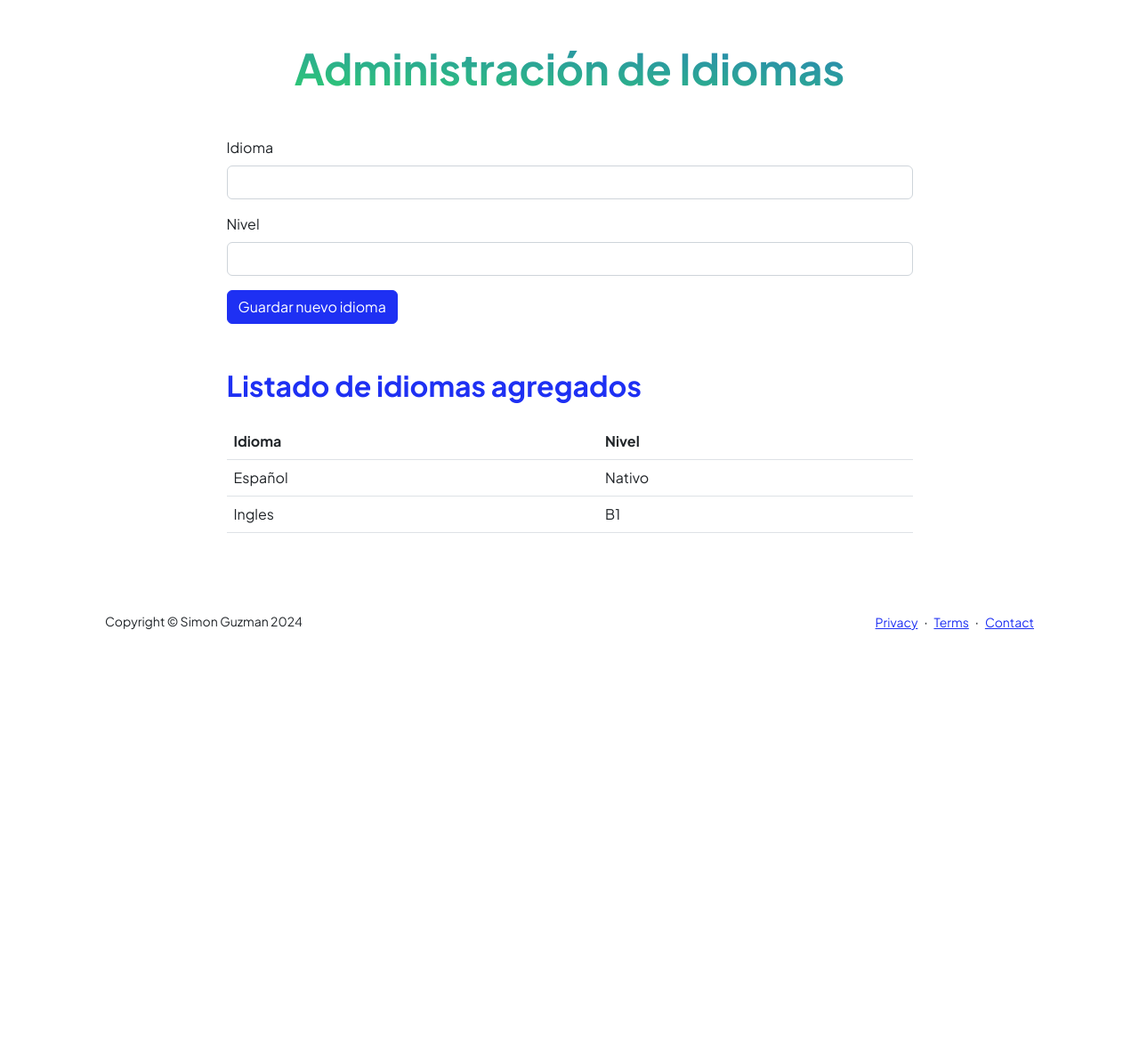
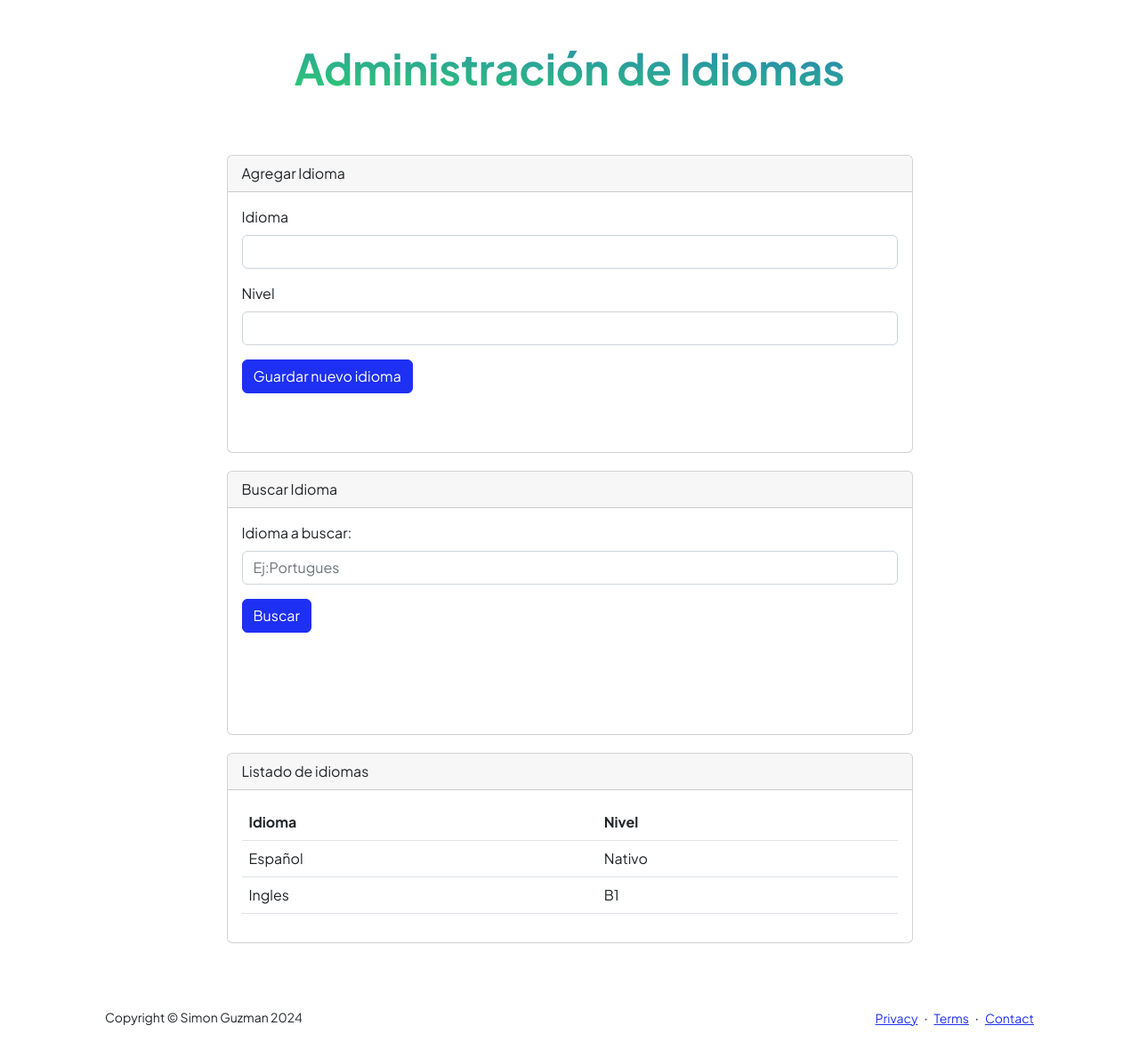
Before and after one commit to lcdosguzman/preyecto-cvs, a Django app: page /AppCurriculum/idiomas in a window 1280 px wide. Shown: the part 72-1252 px from the top of the page at 89% size. Before the commit the page ends 780 px from the top, so only its background shows below. Run offline with Django 5.2, Linux system fonts and the light colour scheme; data comes from the database, SQL or seed files in the repository; both versions use the stored data as it was after the commit; some libraries are stand-ins or nearby versions.

Commit message:
add search idioma y skills

```diff
--- a/proyectocvs/AppCurriculum/templates/AppCurriculum/idiomas.html
+++ b/proyectocvs/AppCurriculum/templates/AppCurriculum/idiomas.html
@@ -10,6 +10,11 @@
     <div class="row gx-5 justify-content-center">
         <div class="col-lg-11 col-xl-9 col-xxl-8">
               <!-- Form section-->
+              <div class="card" style="margin-top: 20px;">
+                <div class="card-header" >
+                  Agregar Idioma
+                </div>
+                <div class="card-body">
                   <section style="margin-bottom: 50px;">
                     {% if miFormulario.errors %}
                     <div class="alert alert-danger mt-3">
@@ -37,12 +42,63 @@
                   </form>
                   {{resp}}
                 </section>
+                </div>
+              </div>
+              <!-- section search-->
+             <div class="card" style="margin-top: 20px;">
+              <div class="card-header">
+                Buscar Idioma
+              </div>
+              <div class="card-body">
+                <section style="margin-bottom: 50px;">
+                  <form action="/AppCurriculum/idiomas/" method="GET" class="mb-3">{% csrf_token %}
+                    <div class="mb-3">
+                      <label for="exampleFormControlInput1" class="form-label">Idioma a buscar:</label>
+                      <input type="text" class="form-control" name="text_search" id="text_search" placeholder="Ej:Portugues">
+                    </div>
+                    <div class="mb-3">
+                      <input class="btn btn-primary" type="submit" value="Buscar">
+                    </div>
+                  </form>
+                  {% if respSearch %}
+                  <div class="alert alert-info" role="alert">
+                    {{respSearch}}
+                  </div>
+                  {% endif %}
+                  <div class="card-body">
+                    <section>
+                      {% if idiomaSearch %}
+                      <table class="table caption-top">
+                          <thead>
+                            <tr>
+                              <th scope="col">Idioma</th>
+                              <th scope="col">Nivel</th>
+                            </tr>
+                          </thead>
+                          <tbody>
+
+                              {% for r in idiomaSearch %}
+                              <tr>
+                                <td>{{r.idioma}}</td>
+                                <td>{{r.Nivel}}</td>
+                              </tr>
+                              {% endfor%}
+
+                          </tbody>
+                      </table>
+                      {% endif %}
+                  </section>
+                </section>
+              </div>
+              </div>
                <!-- Experience Section-->
+               <div class="card" style="margin-top: 20px;">
+                <div class="card-header">
+                  Listado de idiomas
+                </div>
+                <div class="card-body">
                   <section>
                     <table class="table caption-top">
-                    <div class="d-flex align-items-center justify-content-between mb-4">
-                        <h2 class="text-primary fw-bolder mb-0">Listado de idiomas agregados</h2>
-                    </div>
                         <thead>
                           <tr>
                             <th scope="col">Idioma</th>
@@ -61,5 +117,8 @@
                 </section>
                 </div>
               </div>
+
+        </div>
+    </div>
 </div>
 {% endblock %}
--- a/proyectocvs/AppCurriculum/urls.py
+++ b/proyectocvs/AppCurriculum/urls.py
@@ -6,6 +6,8 @@ urlpatterns = [
     path('experiencia',views.experiencia,name="Experiencia"),
     path('educacion',views.estudio,name="Educacion"),
     path('idiomas',views.idiomas,name="Idiomas"),
+    path('idiomas/',views.idiomas,name="Skills"),
     path('pefil',views.datos_usuario,name="Perfil"),
     path('skills',views.skills,name="Skills"),
+    path('skills/',views.skills,name="Skills"),
 ]
--- a/proyectocvs/AppCurriculum/views.py
+++ b/proyectocvs/AppCurriculum/views.py
@@ -58,11 +58,19 @@ def idiomas(request):
             exp = Idiomas(idioma=informacion['idioma'],nivel=informacion['nivel'])
             exp.save()
             miFormulario = IdiomaFormulario()
-            return render(request,"AppCurriculum/idiomas.html",{"idiomas":idiomas,"miFormulario":miFormulario,"resp":"Datos guardados Correctamente"})
+            return render(request,"AppCurriculum/idiomas.html",{"idiomas":idiomas,"miFormulario":miFormulario,"resp":"Datos guardados Correctamente","respSearch":""})
     else:
         miFormulario = IdiomaFormulario()
 
-    return render(request,"AppCurriculum/idiomas.html",{"idiomas":idiomas,"miFormulario":miFormulario})
+    if 'text_search' in request.GET:
+        search = request.GET['text_search']
+        idiomaSearch = Idiomas.objects.filter(idioma__icontains=search)
+        respSearch = "No se encontraron resultados para " + search
+        if idiomaSearch.exists():
+            respSearch = "Resultados para " + search
+        return render(request,"AppCurriculum/idiomas.html",{"idiomas":idiomas,"miFormulario":miFormulario,"idiomaSearch":idiomaSearch,"resp":"","respSearch":respSearch})
+
+    return render(request,"AppCurriculum/idiomas.html",{"idiomas":idiomas,"miFormulario":miFormulario,"resp":"","respSearch":""})
 
 def datos_usuario(request):
     data=DataUsuario.objects.latest('id')
@@ -85,6 +93,8 @@ def datos_usuario(request):
 
 def skills(request):
     skills = Skills.objects.all()
+
+ #manejo del post para agregar
     if request.method == 'POST':
         miFormulario = SkillFormulario(request.POST)
         if miFormulario.is_valid():
@@ -92,10 +102,20 @@ def skills(request):
             exp = Skills(aptitud=informacion['aptitud'])
             exp.save()
             miFormulario = SkillFormulario()
-            return render(request,"AppCurriculum/skills.html",{"skills":skills,"miFormulario":miFormulario,"resp":"Datos guardados Correctamente"})
+            return render(request,"AppCurriculum/skills.html",{"skills":skills,"miFormulario":miFormulario,"resp":"Datos guardados Correctamente","respSearch":""})
         else:
-            return render(request,"AppCurriculum/skills.html",{"skills":skills,"miFormulario":miFormulario,"resp":"Datos No guardados Correctamente"})
+            return render(request,"AppCurriculum/skills.html",{"skills":skills,"miFormulario":miFormulario,"resp":"Datos No guardados Correctamente","respSearch":""})
     else:
         miFormulario = SkillFormulario()
 
-    return render(request,"AppCurriculum/skills.html",{"skills":skills,"miFormulario":miFormulario})
+#manejo de busquedas
+    if 'skill_search' in request.GET:
+        search = request.GET['skill_search']
+        skillsSearch = Skills.objects.filter(aptitud__icontains=search)
+        respSearch = "No se encontraron resultados para " + search
+        if skillsSearch.exists():
+            respSearch = "Resultados para " + search
+        return render(request,"AppCurriculum/skills.html",{"skills":skills,"miFormulario":miFormulario,"skillsSearch":skillsSearch,"resp":"","respSearch":respSearch})
+
+
+    return render(request,"AppCurriculum/skills.html",{"skills":skills,"miFormulario":miFormulario,"resp":"","respSearch":""})
```
Also changed, not shown: proyectocvs/AppCurriculum/templates/AppCurriculum/skills.html (+62 -5 lines), proyectocvs/db.sqlite3. Lines whose indentation alone changed are shown as unchanged.
